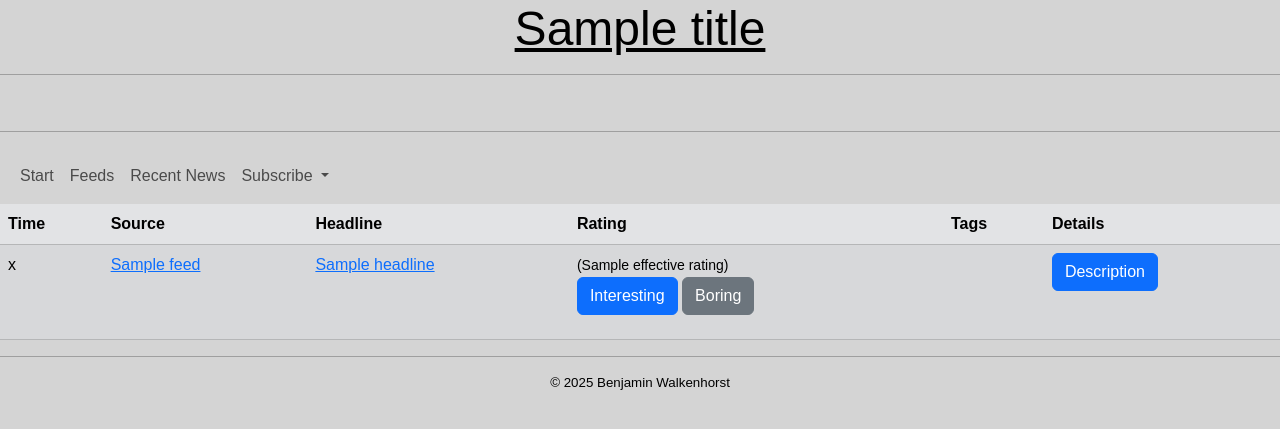
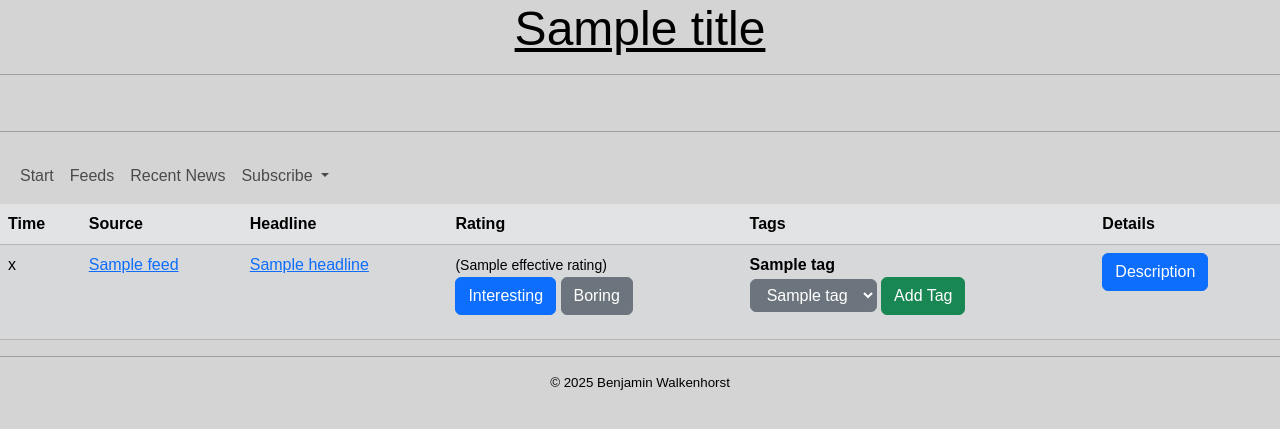
Before and after one commit to blicero/headlines, a Python web app: template web/templates/news.jinja in a window 1280 px wide. Shown: the top 429 px of the page. Run offline with Jinja, Linux system fonts and the light colour scheme; the template is opened without the code that fills it: most values are stand-ins (such as "Sample title", 1, 10 or a date in 2020).

Commit message:
web - start integrating Tags into web interface

```diff
--- a/web/templates/news.jinja
+++ b/web/templates/news.jinja
@@ -1,5 +1,5 @@
 {# -*- mode: jinja2; coding: utf-8; -*-
-Time-stamp: <2025-10-18 15:29:49 krylon>
+Time-stamp: <2025-10-20 13:33:15 krylon>
 /data/code/python/headlines/web/templates/news.jinja
 created on 13. 10. 2025
 (c) 2025 Benjamin Walkenhorst
@@ -70,7 +70,31 @@ created on 13. 10. 2025
               </button>
             {% endif %}
           </td>
-          <td></td>
+          <td> {# Tags #}
+            <div id="tags_{{ item.item_id }}">
+              {% for tag in item_tags %}
+                <b>{{ tag.name }}</b>&nbsp;
+              {% endfor %}
+            </div>
+            <div id="tag_suggestions_{{ item.item_id }}">
+            </div>
+            <div id="tag_form_{{ item.item_id }}">
+              {% set id_root = "tag_menu_item_{}".format(item.item_id) %}
+              <select id="item_tag_sel_{{ item.item_id }}" class="btn btn-secondary">
+                {% for tag in tags %}
+                  <option value="{{ tag.tag_id }}"
+                          id="{{ id_root }}_opt_{{ tag.tag_id }}"
+                          {%- if tag in item_tags[item.item_id] %} disabled="" {% endif -%}
+                          >
+                          {{- tag.name -}}
+                  </option>
+                {% endfor %}
+              </select>
+              <button class="btn btn-success" onclick="add_tag({{ item.item_id }});">
+                Add Tag
+              </button>
+            </div>
+          </td>
           <td>
             <button class="btn btn-primary"
                     data-bs-toggle="collapse"
```
Also changed, not shown: web.py (+9 -2 lines).
